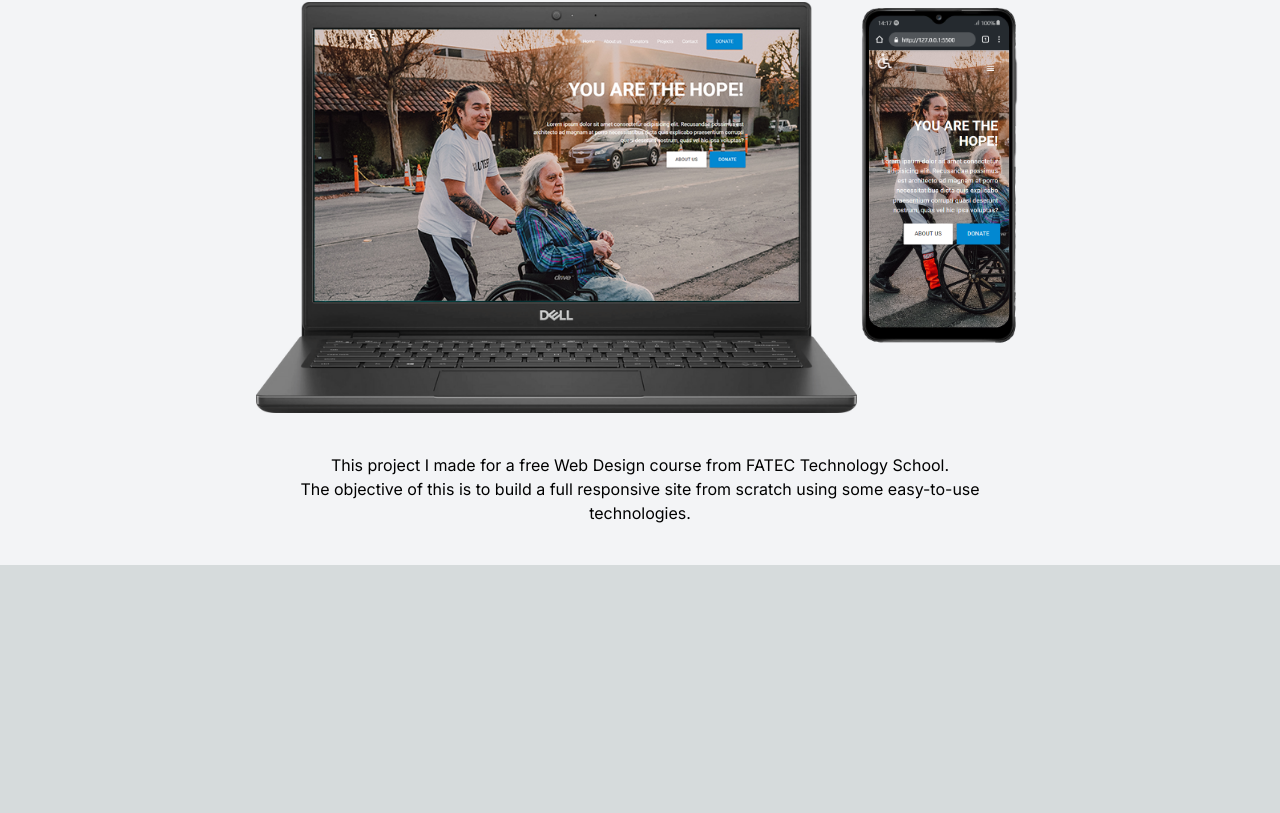
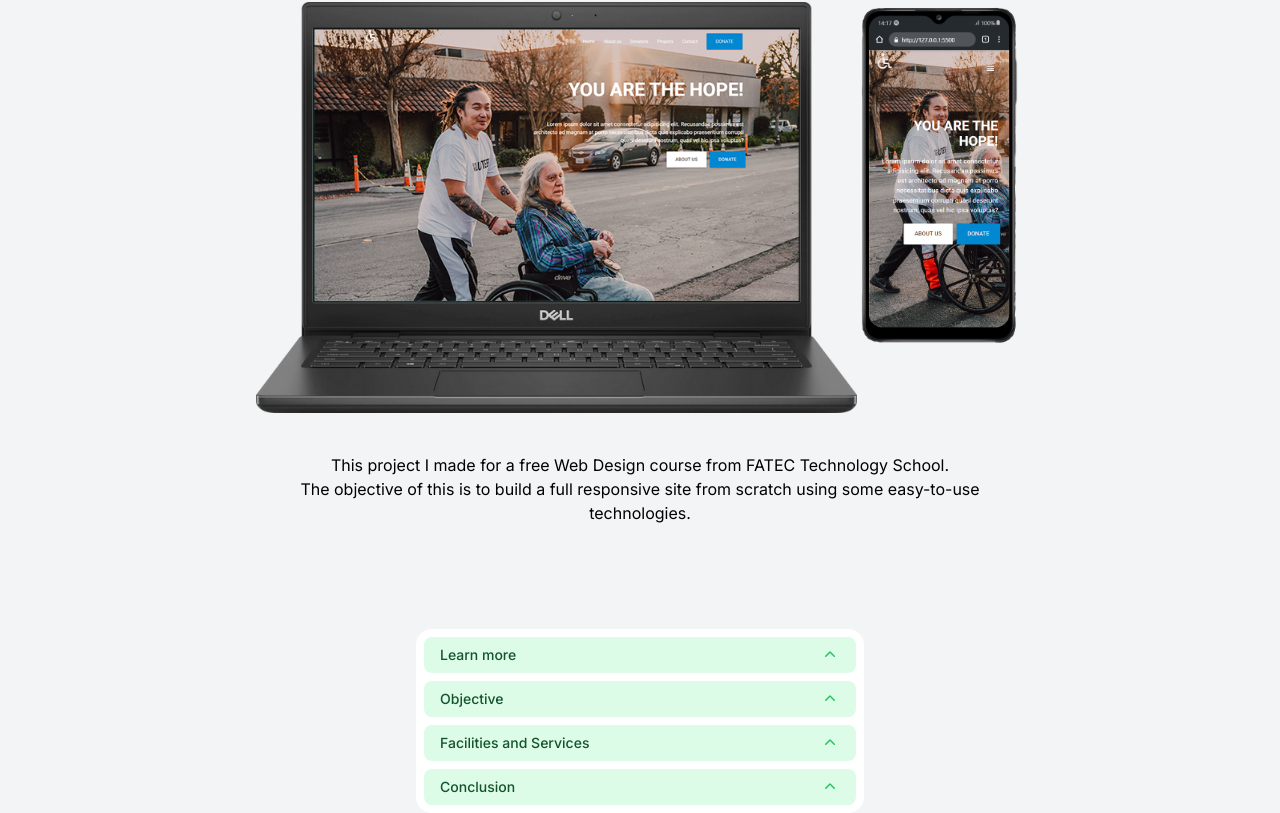
Before and after one commit to leovizeu/portfolio-vizeu, a Next.js app: page / in a window 1280 px wide. Shown: the part 1800-2613 px from the top of the page. Before the commit the page ends 2365 px from the top, so only its background shows below. Built offline with nearby package versions, Linux system fonts and the light colour scheme.

Commit message:
the collipsible is working! good job!

```diff
--- /dev/null
+++ b/src/app/Components/Disclosure.tsx
@@ -0,0 +1,103 @@
+"use client"
+import { Disclosure } from '@headlessui/react'
+import { ChevronUpIcon } from '@heroicons/react/20/solid'
+
+export default function Example() {
+  return (
+    <div className="w-full px-4 pt-16">
+      <div className="mx-auto w-full max-w-md rounded-2xl bg-white p-2">
+        <Disclosure>
+          {({ open }) => (
+            <>
+              <Disclosure.Button className="flex w-full justify-between rounded-lg bg-green-100 px-4 py-2 text-left text-sm font-medium text-green-900 hover:bg-green-200 focus:outline-none focus-visible:ring focus-visible:ring-green-500/75">
+                <span>Learn more</span>
+                <ChevronUpIcon
+                  className={`${
+                    open ? 'rotate-180 transform' : ''
+                  } h-5 w-5 text-green-500`}
+                />
+              </Disclosure.Button>
+              <Disclosure.Panel className="px-4 pb-2 pt-4 text-sm text-gray-500">
+                Welcome to "You Are the Hope!" - an NGO dedicated to creating a nurturing and fulfilling
+                environment for elders seeking a quality life in their golden years. Founded with a vision
+                to offer a haven for seniors, our organization is committed to providing a wholesome and
+                engaging atmosphere where residents can enjoy their lives to the fullest.
+              </Disclosure.Panel>
+            </>
+          )}
+        </Disclosure>
+        <Disclosure as="div" className="mt-2">
+          {({ open }) => (
+            <>
+              <Disclosure.Button className="flex w-full justify-between rounded-lg bg-green-100 px-4 py-2 text-left text-sm font-medium text-green-900 hover:bg-green-200 focus:outline-none focus-visible:ring focus-visible:ring-green-500/75">
+                <span>Objective</span>
+                <ChevronUpIcon
+                  className={`${
+                    open ? 'rotate-180 transform' : ''
+                  } h-5 w-5 text-green-500`}
+                />
+              </Disclosure.Button>
+              <Disclosure.Panel className="px-4 pb-2 pt-4 text-sm text-gray-500">
+                The primary objective of "You Are the Hope!" is to establish a compassionate and supportive community
+                for elders. We aim to offer a high standard of care, ensuring their physical, mental, and emotional
+                well-being.
+                Our focus is to create a space where seniors can lead a dignified life filled with joy, purpose, and
+                social interaction.
+              </Disclosure.Panel>
+            </>
+          )}
+        </Disclosure>
+        <Disclosure as="div" className="mt-2">
+          {({ open }) => (
+            <>
+              <Disclosure.Button className="flex w-full justify-between rounded-lg bg-green-100 px-4 py-2 text-left text-sm font-medium text-green-900 hover:bg-green-200 focus:outline-none focus-visible:ring focus-visible:ring-green-500/75">
+                <span>Facilities and Services</span>
+                <ChevronUpIcon
+                  className={`${
+                    open ? 'rotate-180 transform' : ''
+                  } h-5 w-5 text-green-500`}
+                />
+              </Disclosure.Button>
+              <Disclosure.Panel className="px-4 pb-2 pt-4 text-sm text-gray-500">
+                Residential Accommodation: We provide well-designed, comfortable living spaces equipped with modern
+                amenities and safety features to ensure a secure and pleasant environment for our residents.
+                Healthcare Services: Our skilled healthcare professionals offer round-the-clock care,
+                regular health check-ups, medication management, and assistance with daily activities to
+                ensure the well-being of our residents.
+                Recreational Activities: We organize various engaging activities such as arts and crafts,
+                music therapy, gardening, yoga, and other recreational programs tailored to suit the
+                interests and abilities of our residents.
+                Community Engagement: We encourage social interaction through group events, outings,
+                celebrations, and opportunities for volunteering within and outside the facility to help
+                residents stay connected and engaged with the community.
+                Counseling and Support: Emotional support and counseling services are available for
+                residents who may require assistance in coping with life changes, providing them with the necessary guidance and encouragement.
+                </Disclosure.Panel>
+            </>
+          )}
+        </Disclosure>
+        <Disclosure as="div" className="mt-2">
+          {({ open }) => (
+            <>
+              <Disclosure.Button className="flex w-full justify-between rounded-lg bg-green-100 px-4 py-2 text-left text-sm font-medium text-green-900 hover:bg-green-200 focus:outline-none focus-visible:ring focus-visible:ring-green-500/75">
+                <span>Conclusion</span>
+                <ChevronUpIcon
+                  className={`${
+                    open ? 'rotate-180 transform' : ''
+                  } h-5 w-5 text-green-500`}
+                />
+              </Disclosure.Button>
+              <Disclosure.Panel className="px-4 pb-2 pt-4 text-sm text-gray-500">
+                At "You Are the Hope!" NGO, we believe that every individual deserves a life of dignity, respect, and
+                joy, especially during their later years. We strive to be the beacon of hope and comfort for seniors,
+                fostering a sense of belonging and purpose within our community.
+                Thank you for your interest in our organization. Together, we can make a difference in the lives of our
+                elders and create a world where everyone can age gracefully and happily.
+              </Disclosure.Panel>
+            </>
+          )}
+        </Disclosure>
+      </div>
+    </div>
+  )
+}
--- a/src/app/Components/Projects.tsx
+++ b/src/app/Components/Projects.tsx
@@ -1,5 +1,6 @@
 import React from 'react'
 import Image from 'next/image'
+import Example from './Disclosure'
 
 function Projects() {
   return (
@@ -29,6 +30,7 @@ function Projects() {
           The objective of this is to build a full responsive site from scratch using some easy-to-use technologies.
         </p>
       </div>
+      <Example />
     </div>
   )
 }
```
